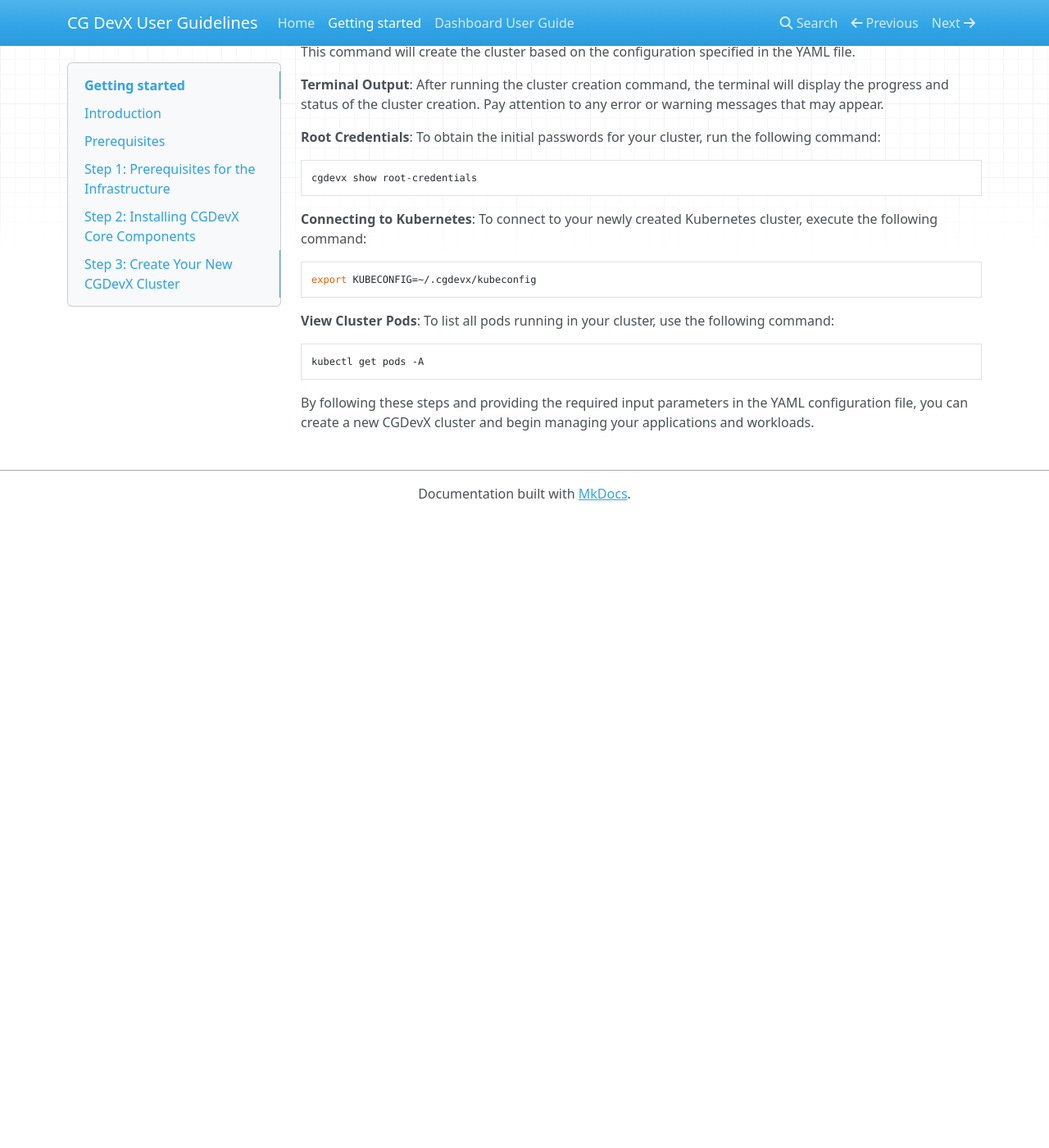
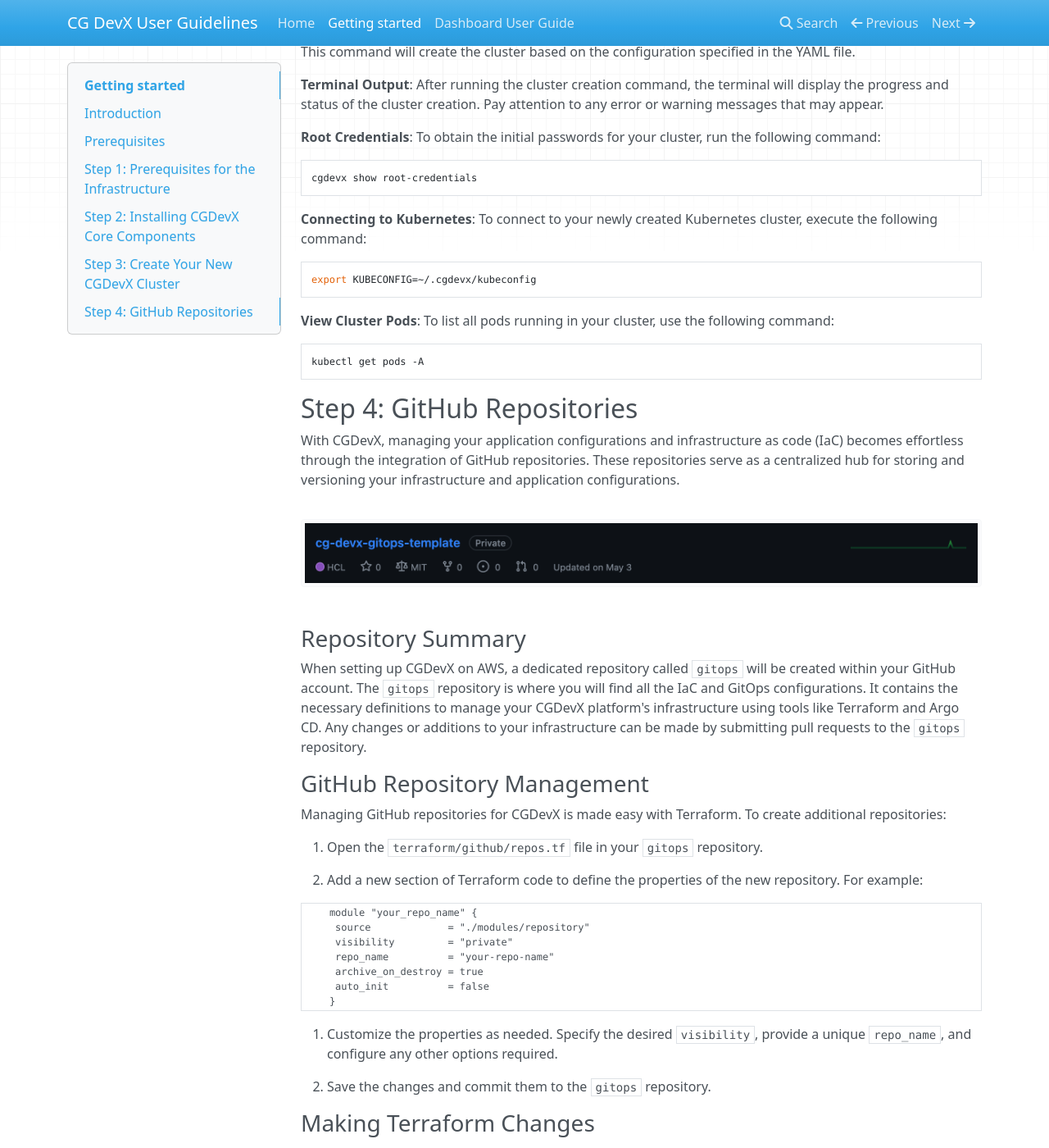
Before and after one commit to CloudGeometry/cg-devx-docs, an MkDocs documentation site: the page built from docs/getting_started.md, in a window 1280 px wide and 1400 px high, scrolled down 2049 px. Shown: the whole window at 82% size. Built offline with MkDocs 1.6.1, drawn with Linux system fonts in a browser that asks for light colours; nearby versions of some CDN libraries; before the commit the page ends 2679 px from its top, so only the background shows below that; some of the changed text lies outside the part shown.

Commit message:
CGSA-212: CG DevX User Guidelines

````diff
--- a/docs/getting_started.md
+++ b/docs/getting_started.md
@@ -107,4 +107,50 @@
 kubectl get pods -A
 ```
 
-By following these steps and providing the required input parameters in the YAML configuration file, you can create a new CGDevX cluster and begin managing your applications and workloads.
+## Step 4: GitHub Repositories
+
+With CGDevX, managing your application configurations and infrastructure as code (IaC) becomes effortless through the integration of GitHub repositories. These repositories serve as a centralized hub for storing and versioning your infrastructure and application configurations.
+
+![Screenshot](img/CGDevX_gitops.png)
+
+### Repository Summary
+
+When setting up CGDevX on AWS, a dedicated repository called `gitops` will be created within your GitHub account. The `gitops` repository is where you will find all the IaC and GitOps configurations. It contains the necessary definitions to manage your CGDevX platform's infrastructure using tools like Terraform and Argo CD. Any changes or additions to your infrastructure can be made by submitting pull requests to the `gitops` repository.
+
+### GitHub Repository Management
+
+Managing GitHub repositories for CGDevX is made easy with Terraform. To create additional repositories:
+
+1. Open the `terraform/github/repos.tf` file in your `gitops` repository.
+
+2. Add a new section of Terraform code to define the properties of the new repository. For example:
+
+```hcl
+	module "your_repo_name" {
+     source             = "./modules/repository"
+     visibility         = "private"
+     repo_name          = "your-repo-name"
+     archive_on_destroy = true
+     auto_init          = false
+	}
+```
+
+3. Customize the properties as needed. Specify the desired `visibility`, provide a unique `repo_name`, and configure any other options required.
+
+4. Save the changes and commit them to the `gitops` repository.
+
+### Making Terraform Changes
+
+To make changes to your infrastructure and configurations using Terraform:
+
+1. Open a pull request targeting the relevant Terraform directory within the `gitops` repository.
+
+2. Clearly describe the changes you intend to make in the pull request.
+
+3. CGDevX will automatically generate plans, apply the changes, and provide state locks. The progress of the apply process will be reflected in comments on the pull request.
+
+4. Benefit from a streamlined and auditable change management process. The pull request and associated comments will serve as a transparent changelog of all infrastructure and configuration modifications.
+
+![Screenshot](img/CGDevX_demo_gitops_pull.png)
+
+By following these steps, you can effectively manage and version control your infrastructure and application configurations using GitHub repositories and Terraform with CGDevX.
````
Also changed, not shown: docs/img/CGDevX_demo_gitops_pull.png (added), docs/img/CGDevX_gitops.png (added).
